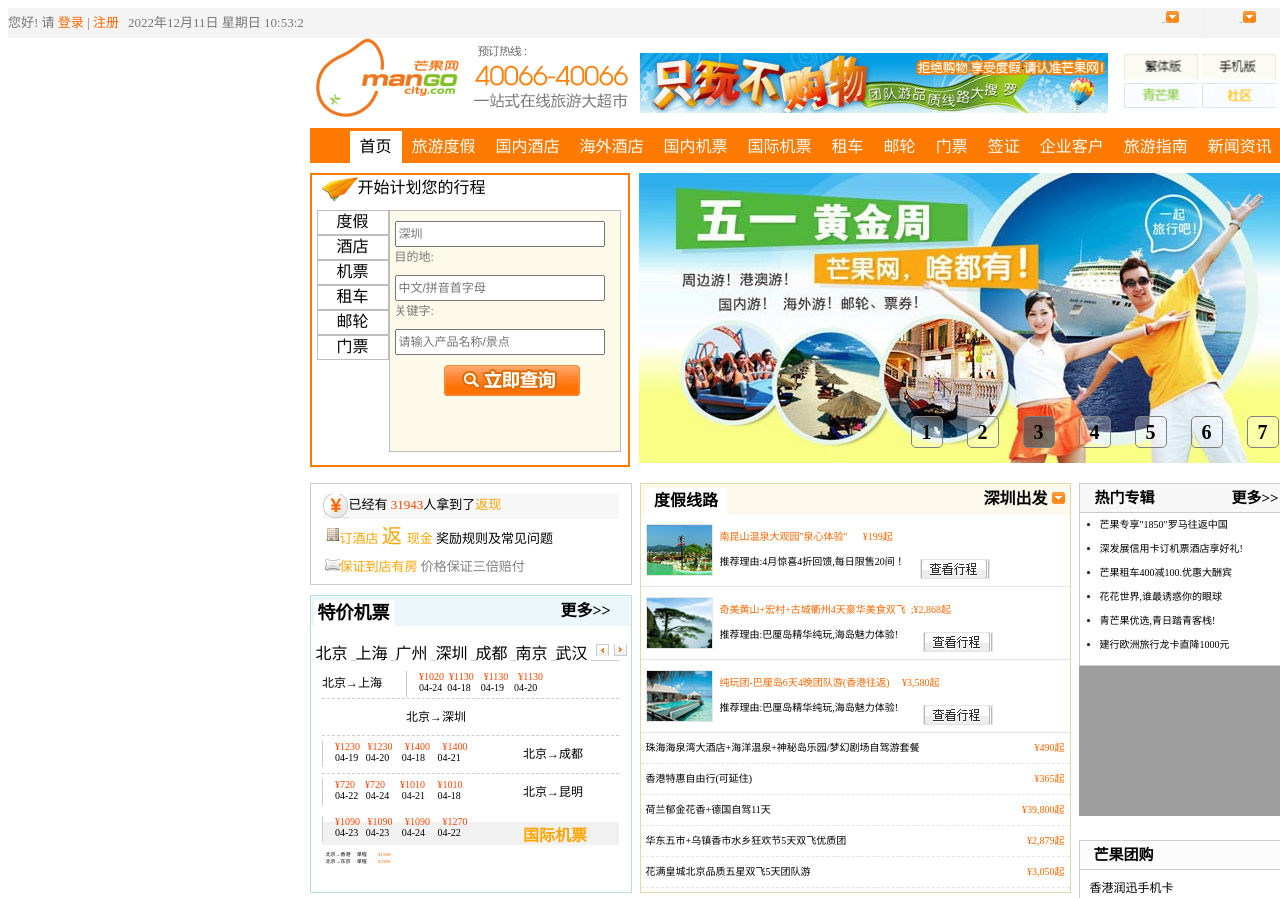
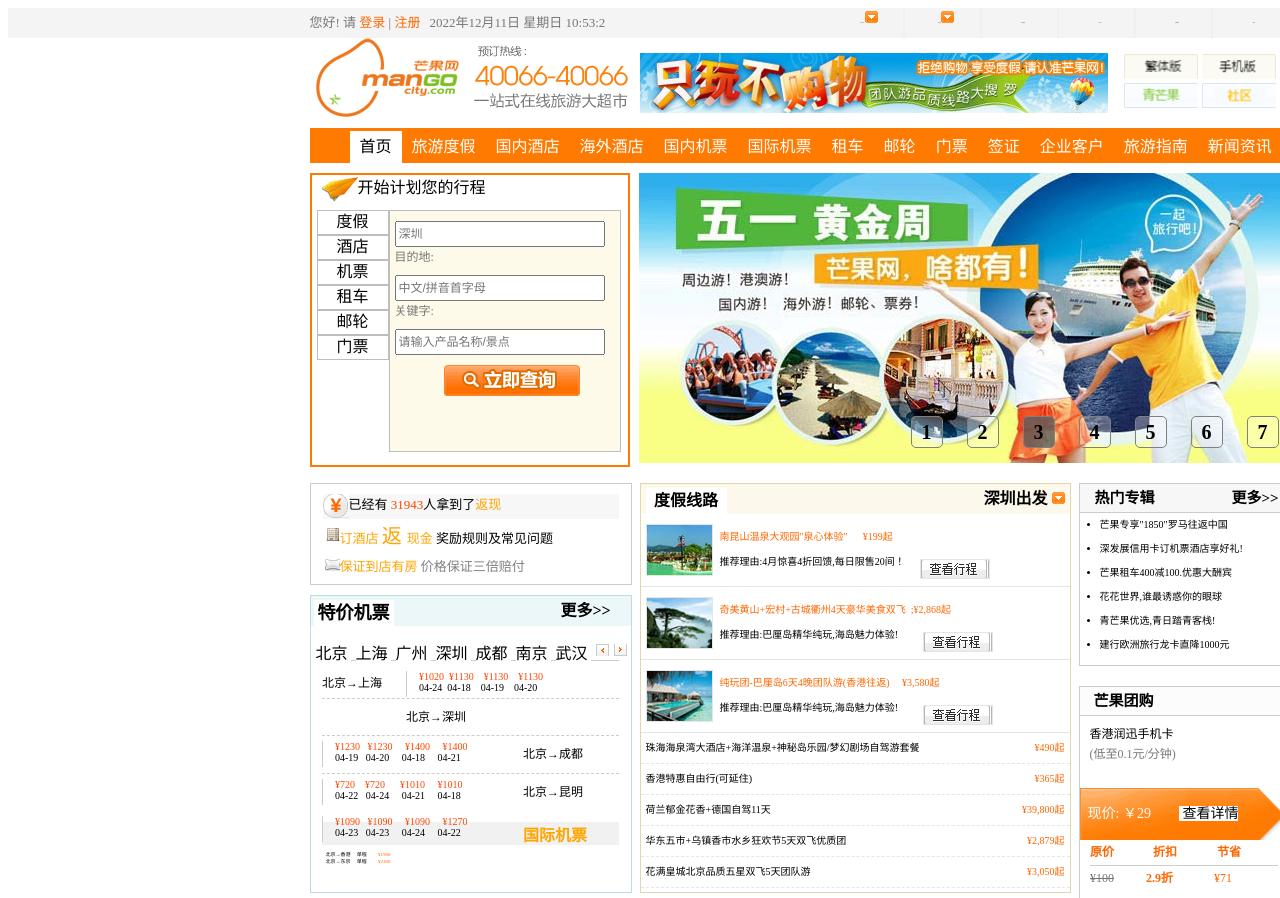
Before and after one commit to lwysir/lwysir.github.io, a plain HTML site: page index.html in a window 1280 px wide. Shown: the top 898 px of the page. Drawn offline with Linux system fonts and the light colour scheme; grey boxes are pictures that could not be loaded.

Commit message:
Update index.html

```diff
--- a/index.html
+++ b/index.html
@@ -4,11 +4,13 @@
     <meta charset="UTF-8" />
     <title>芒果网:酒店预订,酒店预定</title>
     <link type="text/css" rel="stylesheet" href="01.css" />
+    <link type="text/css" rel="stylesheet" href="02.css" />
   </head>
   <body>
 
     <div id="div00">
       <div id="div1">
+        <div id="div1-0">
         <div id="div1-1">
           您好! 请 <a href="#"><span id="span01">登录</span></a> |
           <a href="#"><span id="span01">注册</span></a>
@@ -43,6 +45,7 @@
             <li><a href="#">帮助</a></li>
           </ul>
         </div>
+       </div>
       </div>
       <div id="div0">
         <div id="div2">
@@ -970,14 +973,7 @@
                   <li><a href="#"> 建行欧洲旅行龙卡直降1000元</a></li>
                 </ul>
               </div>
-              <div id="5-3-2-0">
-                <iframe name="weather_inc"
-  src="http://i.tianqi.com/index.php?c=code&id=7"
-    style="border: 0px solid #95a06d;width: 209px;height: 150px; "
-  >
-  <script src="https://code.jquery.com/jquery-3.1.1.min.js" ></script>
-  </iframe>
-            </div>
+
               <div id="div5-3-2">
 
                 <div id="div5-3-2-1">
```
